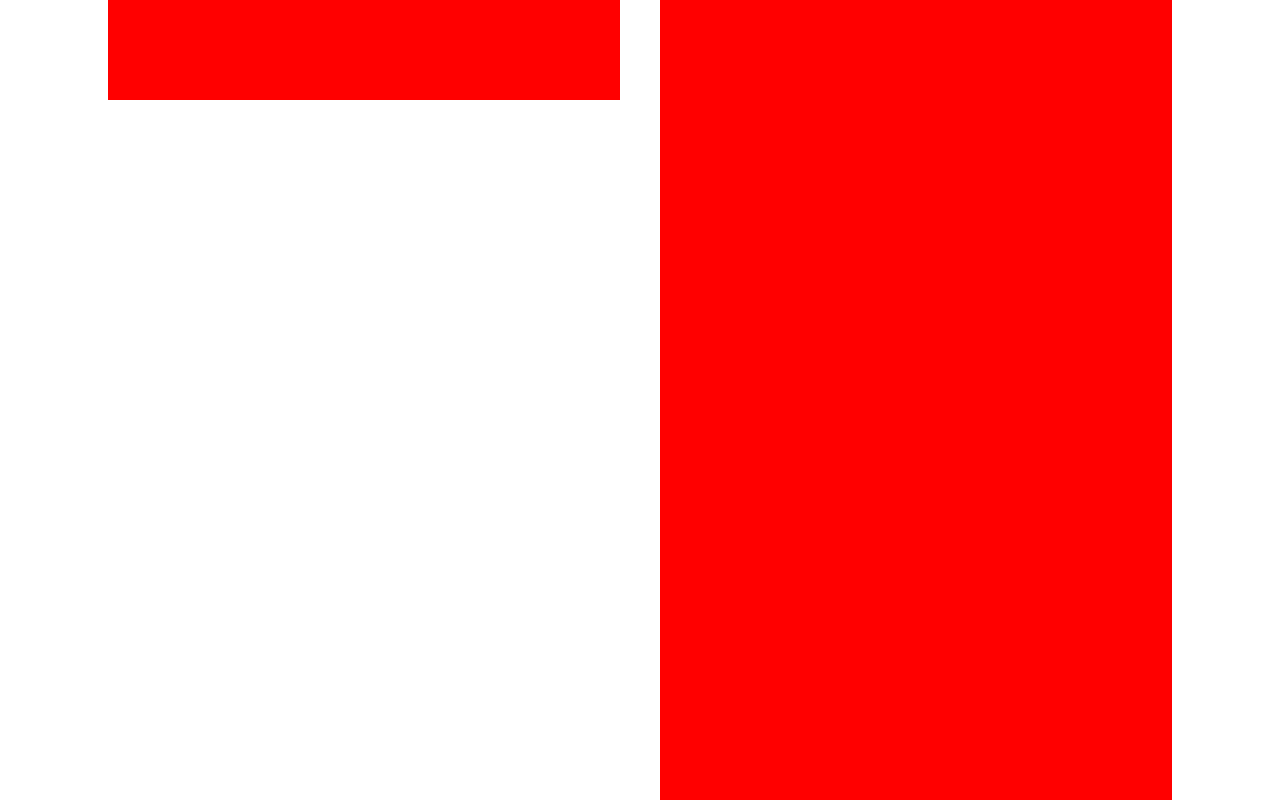
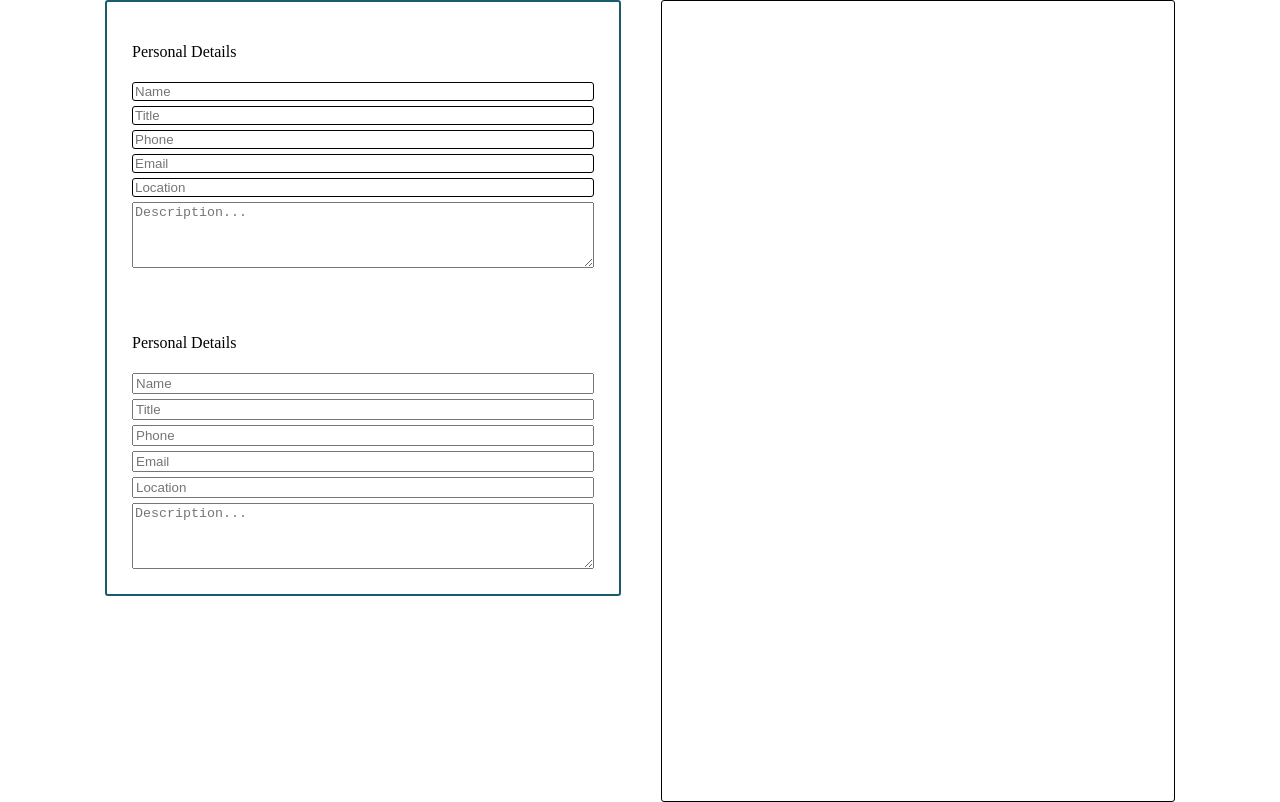
Before and after one commit to youniverse301/cv-project, a React (Create React App) app: page / in a window 1280 px wide. Built offline with nearby package versions, Linux system fonts and the light colour scheme.

Commit message:
Framework of editContainer layed out

```diff
--- a/src/App.js
+++ b/src/App.js
@@ -1,8 +1,17 @@
+import { Component } from "react";
+import { PersonalDetails, WorkExperience } from "./components/personalDetails";
 
-function App() {
+class App extends Component {
+  constructor(props) {
+    super(props);
+}
+  render() {
   return (
     <div className="container">
       <div className="editContainer">
+        <PersonalDetails />
+        <WorkExperience />
+
 
       </div>
       <div className="productContainer">
@@ -10,6 +19,7 @@ function App() {
       </div>
     </div>
   );
+  }
 }
 
 export default App;
--- /dev/null
+++ b/src/components/personalDetails.js
@@ -0,0 +1,50 @@
+import React, { Component } from 'react';
+
+class PersonalDetails extends Component {
+    constructor() {
+      super();
+      this.state = {
+
+      };
+    }
+    render() {
+        return (
+          <form id='PersonalDetails'>
+            <p>Personal Details</p>
+            <input type='text' placeholder='Name'></input>
+            <input type='text' placeholder='Title'></input>
+            <input type='text' placeholder='Phone'></input>
+            <input type='text' placeholder='Email'></input>
+            <input type='text' placeholder='Location'></input>
+            <textarea type='text' placeholder='Description...' id='personalDesc'></textarea>
+          </form>
+        );
+      }
+}
+
+class WorkExperience extends Component {
+    constructor(props) {
+      super(props);
+      this.state = {
+
+      };
+    }
+    render() {
+        return (
+          <form id='WorkExperience'>
+            <p>Personal Details</p>
+            <input type='text' placeholder='Name'></input>
+            <input type='text' placeholder='Title'></input>
+            <input type='text' placeholder='Phone'></input>
+            <input type='text' placeholder='Email'></input>
+            <input type='text' placeholder='Location'></input>
+            <textarea type='text' placeholder='Description...' id='personalDesc'></textarea>
+          </form>
+        );
+      }
+}
+
+export {
+    PersonalDetails,
+    WorkExperience,
+}
--- a/src/index.js
+++ b/src/index.js
@@ -2,6 +2,8 @@ import React from 'react';
 import ReactDOM from 'react-dom/client';
 import App from './App';
 import './styles/app.css';
+import './styles/personalDetails.css';
+
 
 const root = ReactDOM.createRoot(document.getElementById('root'));
 root.render(
--- a/src/styles/app.css
+++ b/src/styles/app.css
@@ -12,15 +12,20 @@ body {
 }
 
 .editContainer {
-    height: 100px;
+    height: 100%;
     min-width: 495px;
     width: 40vw;
-    background-color: red;
+    border: 2px solid #195C70;
+    border-radius: 3px;
+    display: flex;
+    flex-direction: column;
+
 }
 
 .productContainer {
     height: 100vh;
     min-width: 495px;
     width: 40vw;
-    background-color: red;
+    border: 1px solid black;
+    border-radius: 3px;
 }
--- /dev/null
+++ b/src/styles/personalDetails.css
@@ -0,0 +1,17 @@
+#PersonalDetails, #WorkExperience {
+    display: flex;
+    flex-direction: column;
+    padding: 25px;
+    gap: 5px;
+
+}
+
+#PersonalDetails > input {
+    border: 1px solid black;
+    border-radius: 3px;
+}
+
+#personalDesc {
+    display: flex;
+    height: 60px;
+}
```
